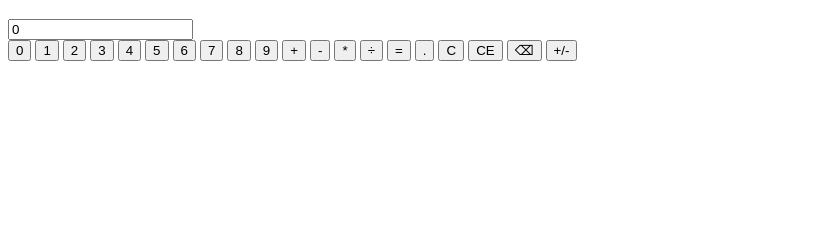
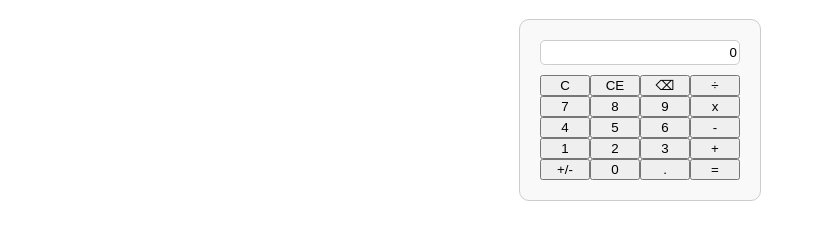
Before and after one commit to Meikyui/Odin-Practise, a plain HTML site: page Calculator/Calculator/wwwroot/index.html in a window 1280 px wide. Shown: the part 87-326 px from the top of the page, without its empty margins (0-816 px from the left). Drawn offline with Linux system fonts and the light colour scheme.

Commit message:
add: rearanged the button panels and overall calculator structure

```diff
--- a/Calculator/Calculator/wwwroot/css/style.css
+++ b/Calculator/Calculator/wwwroot/css/style.css
@@ -1,6 +1,117 @@
-namespace Calculator.wwwroot.css
-{
-    public class style
-    {
-    }
+.calculator {
+    width: 200px;
+    margin: 0 auto;
+    padding: 20px;
+    border: 1px solid #ccc;
+    border-radius: 10px;
+    background-color: #f9f9f9;
+    display: flex;
+    flex-direction: column;
 }
+
+.display_Field {
+    width: 100%;
+    height: 25px;
+    font-size: 24px;
+    text-align: center;
+    display: flex;
+
+}
+
+.display {
+    flex: 1;
+    /*padding: 10px;*/
+    border: 1px solid #ccc;
+    border-radius: 5px;
+    background-color: #fff;
+    box-sizing: border-box;
+    text-align: right;
+}
+
+.input_Button_Panel {
+    display: grid;
+    grid-template-columns: repeat(4, 1fr);
+    margin-top: 10px;
+    grid-template-areas:
+        "clear CE  delete division"
+        "seven eight nine multiplication"
+        "four five six subtraction"
+        "one two three addition"
+        "sign zero dot equal";
+}
+
+#clear_Button {
+    grid-area: clear;
+}
+
+#clearEntry_Button {
+    grid-area: CE;
+}
+
+#delete_Button {
+    grid-area: delete;
+}
+
+#seven_Button {
+    grid-area: seven;
+}
+
+#eight_Button {
+    grid-area: eight;
+}
+
+#nine_Button {
+    grid-area: nine;
+}
+
+#division_Button {
+    grid-area: division;
+}
+
+#four_Button {
+    grid-area: four;
+}
+
+#five_Button {
+    grid-area: five;
+}
+
+#six_Button {
+    grid-area: six;
+}
+
+#multiplication_Button {
+    grid-area: multiplication;
+}
+
+#one_Button {
+    grid-area: one;
+}
+
+#two_Button {
+    grid-area: two;
+}
+
+#three_Button {
+    grid-area: three;
+}
+
+#subtraction_Button {
+    grid-area: subtraction;
+}
+
+#signNegate_Button {
+    grid-area: sign;
+}
+
+#zero_Button {
+    grid-area: zero;
+}
+
+#dot_Button {
+    grid-area: dot;
+}
+
+#equal_Button {
+    grid-area: equal;
+}
--- a/Calculator/Calculator/wwwroot/index.html
+++ b/Calculator/Calculator/wwwroot/index.html
@@ -9,7 +9,7 @@
 <body>
     <h1>Calculator Project</h1>
 
-    <div class="claculator">
+    <div class="calculator">
         <div class="display_Field">
             <input  type="text" class="display" value="0" readonly/>
         </div>
@@ -25,9 +25,9 @@
             <button id="eight_Button">8</button>
             <button id="nine_Button">9</button>
             <button id="addition_Button">+</button>
-            <button id="substraction_Button">-</button>
-            <button id="multiplication_Button">*</button>
-            <button id="devisiion_Button">÷</button>
+            <button id="subtraction_Button">-</button>
+            <button id="multiplication_Button">x</button>
+            <button id="division_Button">÷</button>
             <button id="equal_Button">=</button>
             <button id="dot_Button">.</button>
             <button id="clear_Button">C</button>
```
Also changed, not shown: Calculator/Calculator/obj/Debug/net8.0/rpswa.dswa.cache.json (+1 -1 lines), 2 other files.
